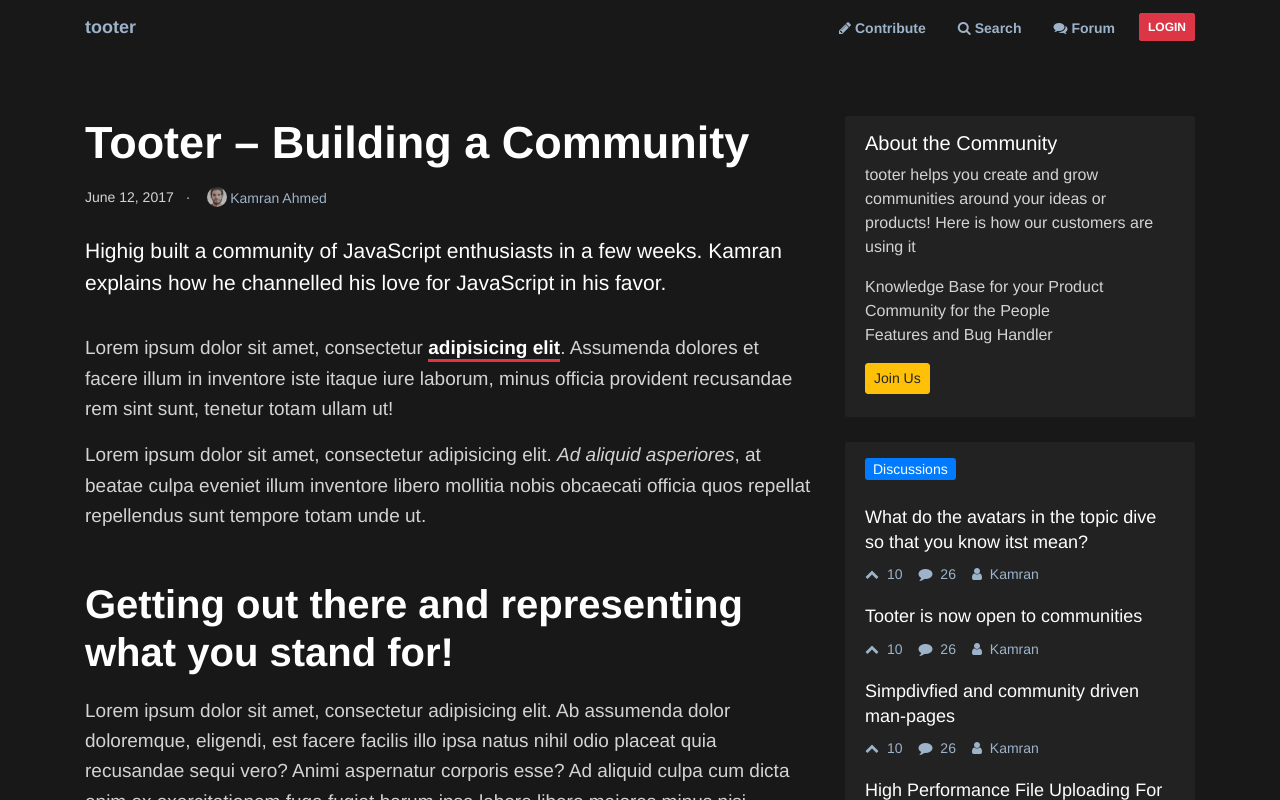
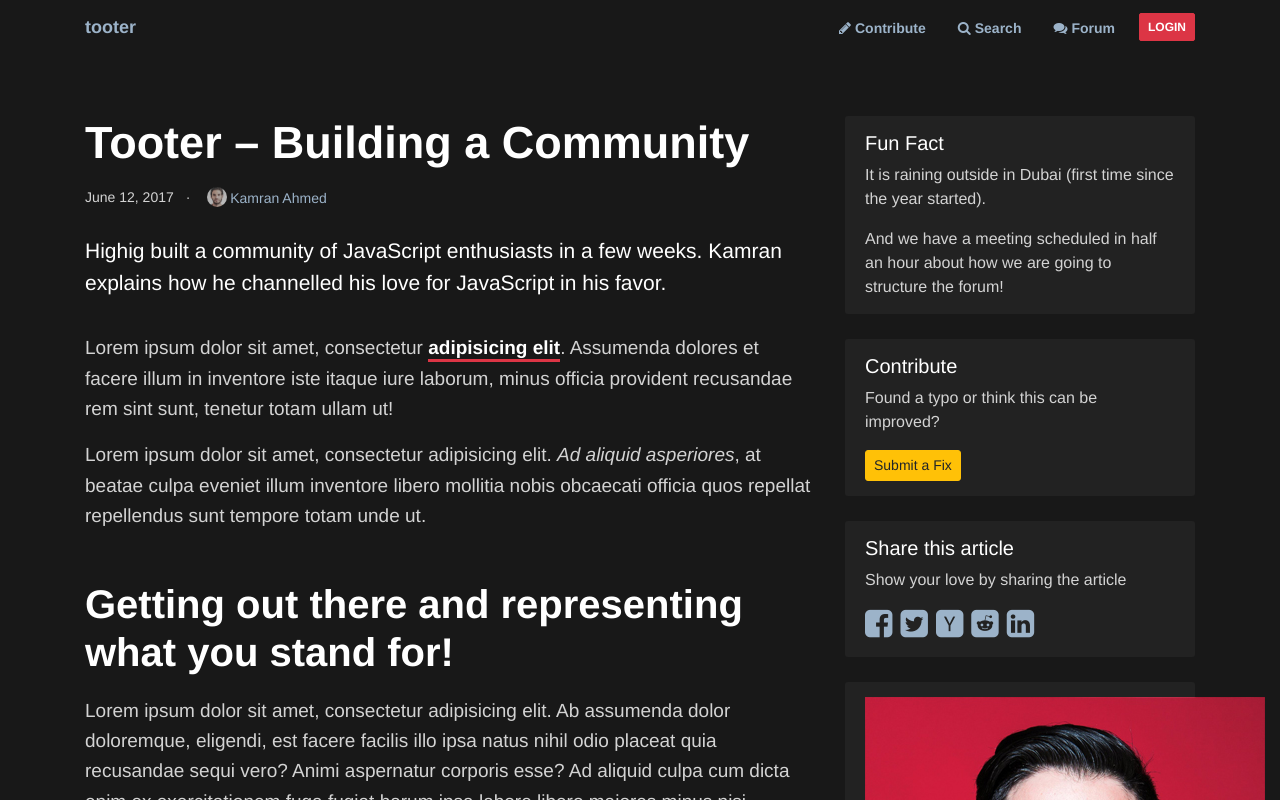
Before and after one commit to tooter/tooter-html, an Angular app: page /post-detail in a window 1280 px wide. Shown: the top 800 px of the page. Built offline with nearby package versions, Linux system fonts and the light colour scheme.

Commit message:
Articles sidebar

```diff
--- a/src/app/app.module.ts
+++ b/src/app/app.module.ts
@@ -17,6 +17,7 @@ import { SubscribeWidgetComponent } from './components/subscribe-widget/subscrib
 import { MainSidebarComponent } from './components/main-sidebar/main-sidebar.component';
 import { FooterComponent } from './components/footer/footer.component';
 import { PostDetailComponent } from './components/post-detail/post-detail.component';
+import { ArticleSidebarComponent } from './components/article-sidebar/article-sidebar.component';
 
 @NgModule(<NgModule>{
   declarations: [
@@ -32,6 +33,7 @@ import { PostDetailComponent } from './components/post-detail/post-detail.compon
     MainSidebarComponent,
     FooterComponent,
     PostDetailComponent,
+    ArticleSidebarComponent,
   ],
   imports: [
     NgbModule.forRoot(),
--- /dev/null
+++ b/src/app/components/article-sidebar/article-sidebar.component.html
@@ -0,0 +1,43 @@
+<div class="row">
+  <div class="col">
+    <div class="side-block">
+      <h5 class="text-white">Fun Fact</h5>
+      <p>It is raining outside in Dubai (first time since the year started).</p>
+      <p>And we have a meeting scheduled in half an hour about how we are going to structure the forum!</p>
+    </div>
+  </div>
+</div>
+
+<div class="row">
+  <div class="col">
+    <div class="side-block">
+      <h5 class="text-white">Contribute</h5>
+      <p>Found a typo or think this can be improved?</p>
+      <a href="#" class="btn btn-sm btn-warning">Submit a Fix</a>
+    </div>
+  </div>
+</div>
+
+<div class="row">
+  <div class="col">
+    <div class="side-block">
+      <h5 class="text-white">Share this article</h5>
+      <p>Show your love by sharing the article</p>
+      <p>
+        <a href="#"><i class="fa fa-facebook-square fa-2x mr-2"></i></a>
+        <a href="#"><i class="fa fa-twitter-square fa-2x mr-2"></i></a>
+        <a href="#"><i class="fa fa-hacker-news fa-2x mr-2"></i></a>
+        <a href="#"><i class="fa fa-reddit-square fa-2x mr-2"></i></a>
+        <a href="#"><i class="fa fa-linkedin-square fa-2x mr-2"></i></a>
+      </p>
+    </div>
+  </div>
+</div>
+
+<div class="row">
+  <div class="col">
+    <div class="side-block">
+      <img src="/assets/user-1.jpg" alt="">
+    </div>
+  </div>
+</div>
--- /dev/null
+++ b/src/app/components/article-sidebar/article-sidebar.component.ts
@@ -0,0 +1,16 @@
+import { Component, OnInit } from '@angular/core';
+
+@Component({
+  selector: 'app-article-sidebar',
+  templateUrl: './article-sidebar.component.html',
+  styleUrls: [
+    './article-sidebar.component.scss',
+  ],
+})
+export class ArticleSidebarComponent implements OnInit {
+  constructor() {
+  }
+
+  ngOnInit() {
+  }
+}
--- a/src/app/components/post-detail/post-detail.component.html
+++ b/src/app/components/post-detail/post-detail.component.html
@@ -54,7 +54,7 @@
     </div>
     <!-- Discussion items -->
     <div class="col-lg-4">
-      <app-main-sidebar></app-main-sidebar>
+      <app-article-sidebar></app-article-sidebar>
     </div>
   </div>
 </div>
--- a/src/styles.scss
+++ b/src/styles.scss
@@ -68,4 +68,8 @@ a {
   border-radius: 3px;
   margin-bottom: 25px;
   font-size: 16px;
+
+  > p:last-child {
+    margin-bottom: 0;
+  }
 }
```
Also changed, not shown: src/app/components/article-sidebar/article-sidebar.component.scss (added).
